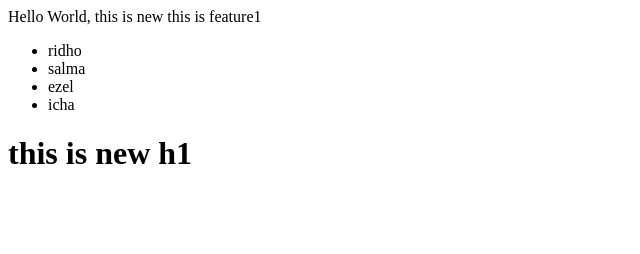
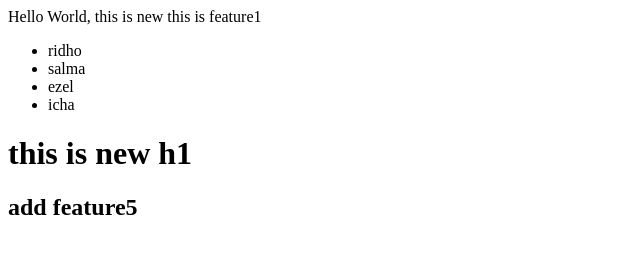
Before and after one commit to ridhonovembri/testgit, a plain HTML site: page index.html in a window 1280 px wide. Shown: the whole page, without its empty margins (0-640 px from the left). Drawn offline with Linux system fonts and the light colour scheme.

Commit message:
add feature5

```diff
--- a/index.html
+++ b/index.html
@@ -19,5 +19,7 @@
     </ul>
 
     <h1>this is new h1</h1>
+
+    <h2>add feature5</h2>
 </body>
 </html>
```
